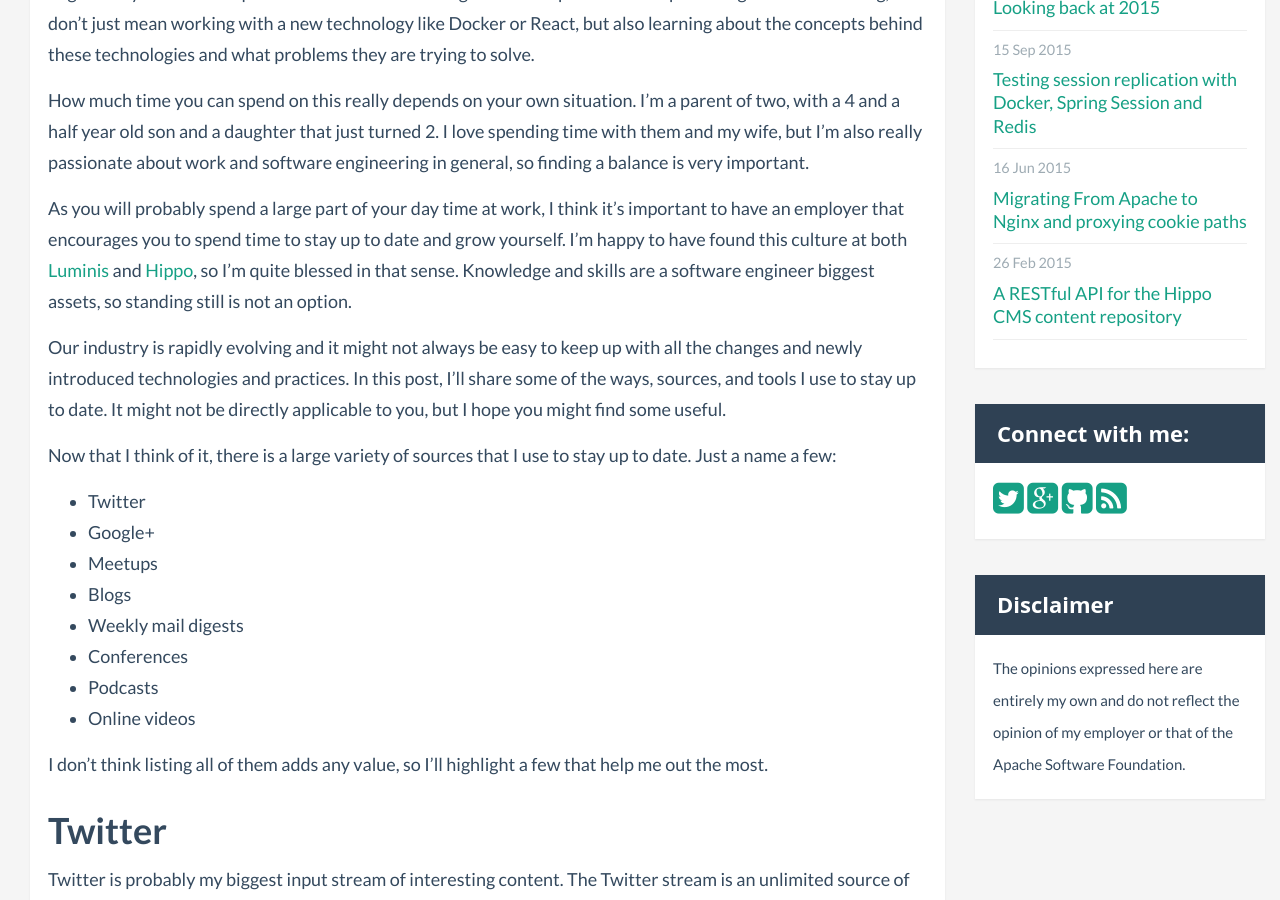
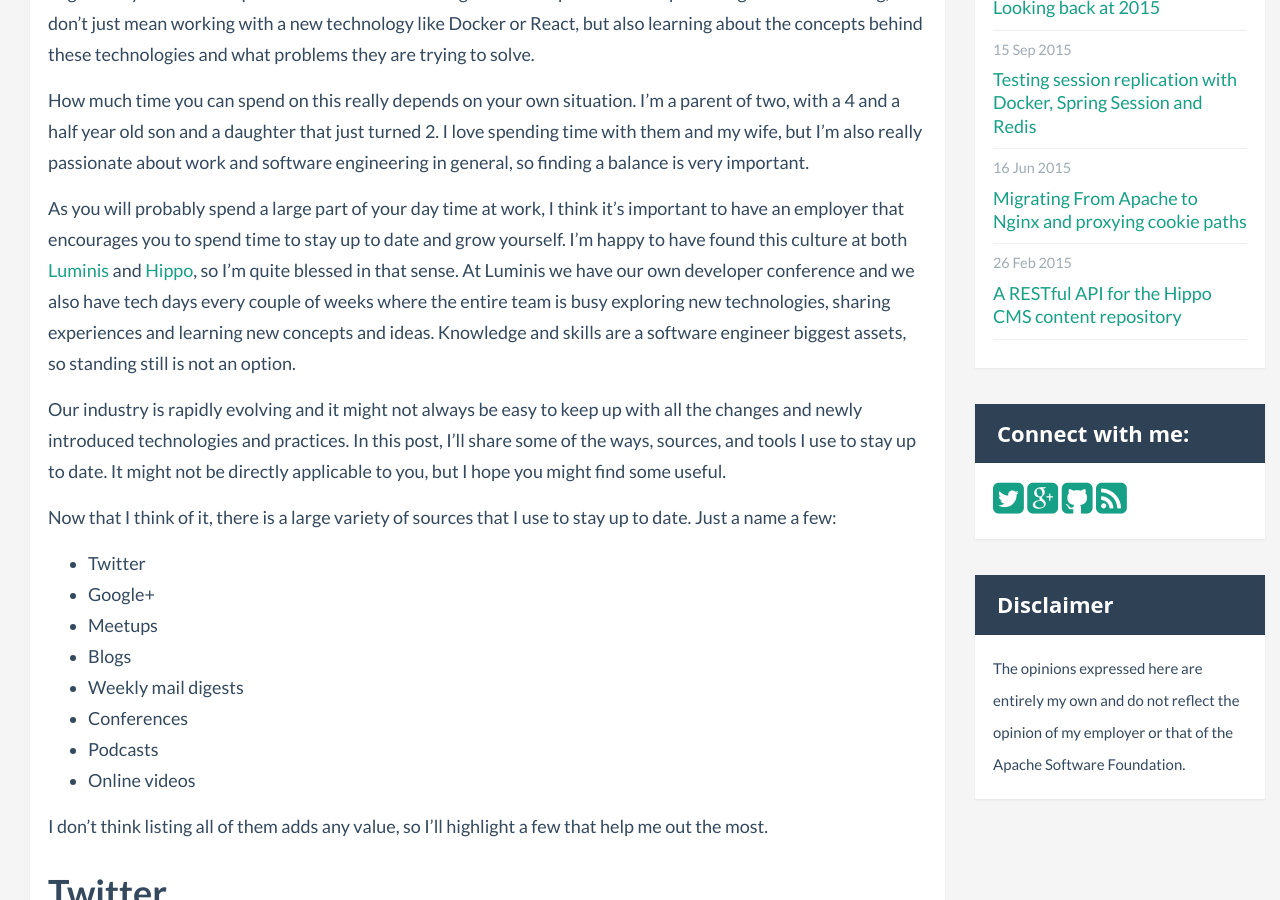
Before and after one commit to jreijn/jreijn.github.com, a Jekyll site: the page built from _posts/2017-03-08-how-i-stay-up-to-date-as-a-software-engineer.md, in a window 1280 px wide and 900 px high, scrolled down 307 px. Built offline with Jekyll 4.4.1, drawn with Linux system fonts in a browser that asks for light colours; comment, search, counter and statistics services are not loaded.

Commit message:
Update section

```diff
--- a/_posts/2017-03-08-how-i-stay-up-to-date-as-a-software-engineer.md
+++ b/_posts/2017-03-08-how-i-stay-up-to-date-as-a-software-engineer.md
@@ -10,7 +10,8 @@
 
 How much time you can spend on this really depends on your own situation. I'm a parent of two, with a 4 and a half year old son and a daughter that just turned 2. I love spending time with them and my wife, but I'm also really passionate about work and software engineering in general, so finding a balance is very important.
 
-As you will probably spend a large part of your day time at work, I think it's important to have an employer that encourages you to spend time to stay up to date and grow yourself. I'm happy to have found this culture at both [Luminis](https://www.luminis.eu) and [Hippo](https://onehippo.com), so I'm quite blessed in that sense. Knowledge and skills are a software engineer biggest assets, so standing still is not an option.
+As you will probably spend a large part of your day time at work, I think it's important to have an employer that encourages you to spend time to stay up to date and grow yourself. I'm happy to have found this culture at both [Luminis](https://www.luminis.eu) and [Hippo](https://onehippo.com), so I'm quite blessed in that sense. At Luminis we have our own developer conference and we also have tech days every couple of weeks where the entire team is busy exploring new technologies, sharing experiences and learning new concepts and ideas.
+Knowledge and skills are a software engineer biggest assets, so standing still is not an option.
 
 Our industry is rapidly evolving and it might not always be easy to keep up with all the changes and newly introduced technologies and practices. In this post, I'll share some of the ways, sources, and tools I use to stay up to date. It might not be directly applicable to you, but I hope you might find some useful.
 
```
